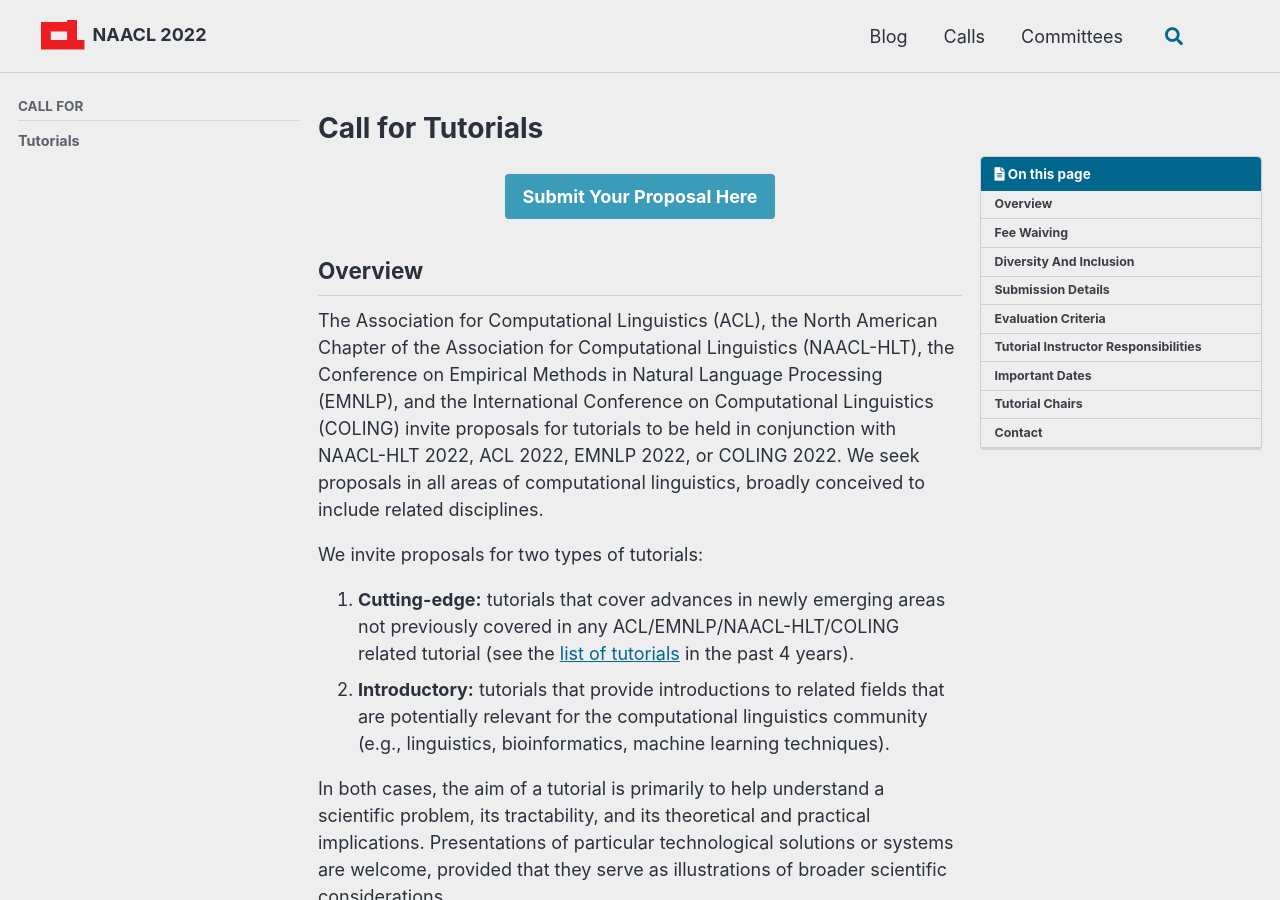
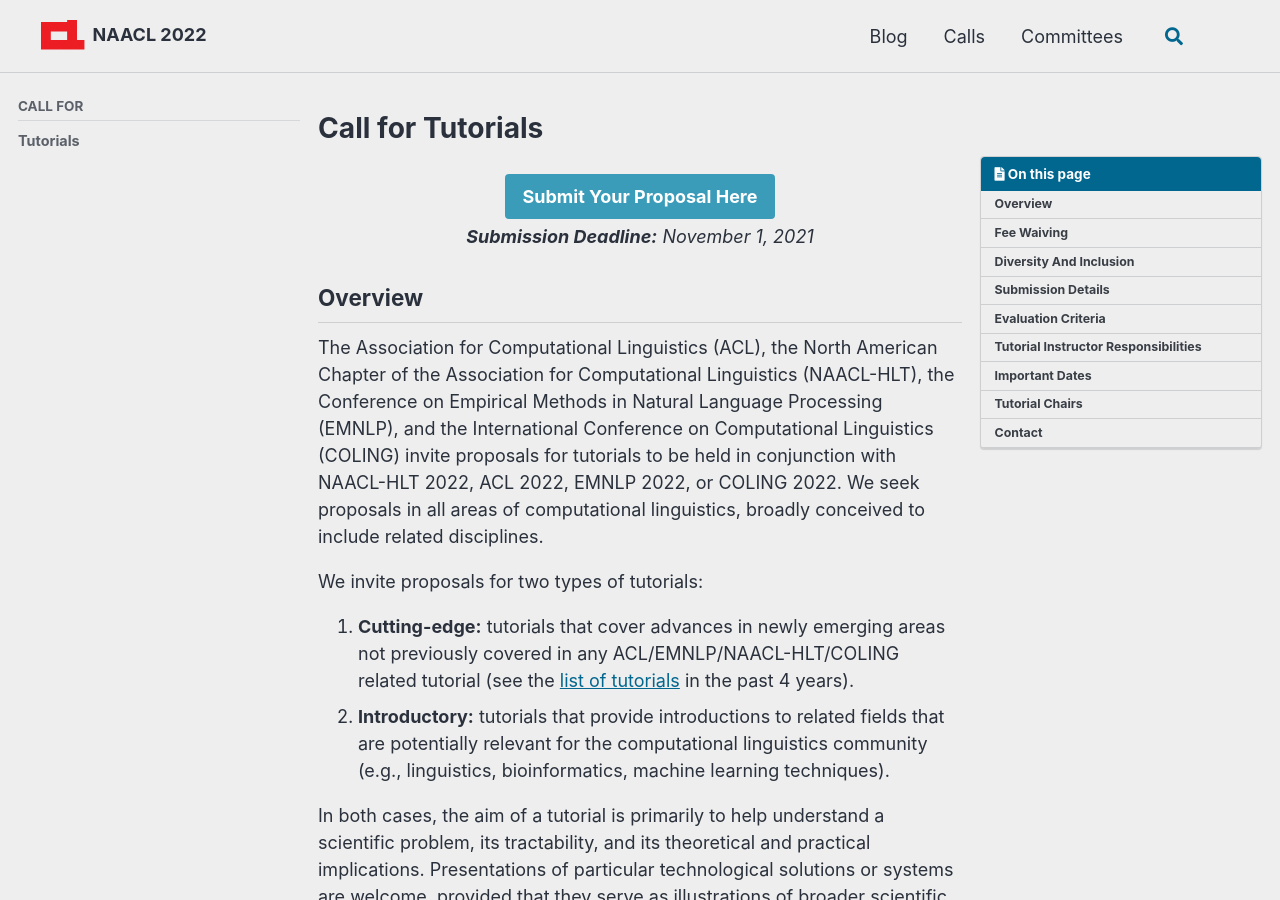
Before and after one commit to naacl-org/naacl-2022-website, a Jekyll site: the page built from _pages/calls/tutorials.md, in a window 1280 px wide and 900 px high. Built offline with Jekyll 4.4.1, drawn with Linux system fonts in a browser that asks for light colours; cached includes are drawn as plain includes; comment, search, counter and statistics services are not loaded.

Commit message:
Minor formatting changes on the call for tutorials page

```diff
--- a/_pages/calls/tutorials.md
+++ b/_pages/calls/tutorials.md
@@ -9,6 +9,7 @@ toc_sticky: true
 ---
 
 [Submit Your Proposal Here](https://openreview.net/group?id=aclweb.org/ACL/2022/Tutorials){: .btn .btn--info .btn--large}
+<br>_**Submission Deadline:** November 1, 2021_
 {: .text-center .text-pad-top}
 
 ## Overview
@@ -85,25 +86,25 @@ ACL/NAACL-HLT/EMNLP/COLING 2022 shared dates for tutorial proposals:
 
 ## Tutorial Chairs
 
-ACL (<https://www.2022.aclweb.org/>)
+**ACL (<https://www.2022.aclweb.org/>)**
 
 * Luciana Benotti, Universidad Nacional de Córdoba, Argentina
 * Naoaki Okazaki, Tokyo Institute of Technology, Japan
 * Marcos Zampieri, Rochester Institute of Technology, USA
 
-NAACL-HLT (<https://2022.naacl.org/>)
+**NAACL-HLT (<https://2022.naacl.org/>)**
 
 * Cecilia O. Alm, Rochester Institute of Technology, USA
 * Yulia Tsetkov, University of Washington, USA
 * Miguel Ballesteros, Amazon, USA
 
-COLING (<https://coling2022.org/>)
+**COLING (<https://coling2022.org/>)**
 
 * Heng Ji, University of Illinois at Urbana-Champaign, USA
 * Hsin-Hsi Chen, National Taiwan University, Taiwan
 * Lucia Donatelli, Saarland University, DE
 
-EMNLP
+**EMNLP**
 
 * To be announced.
 
```
